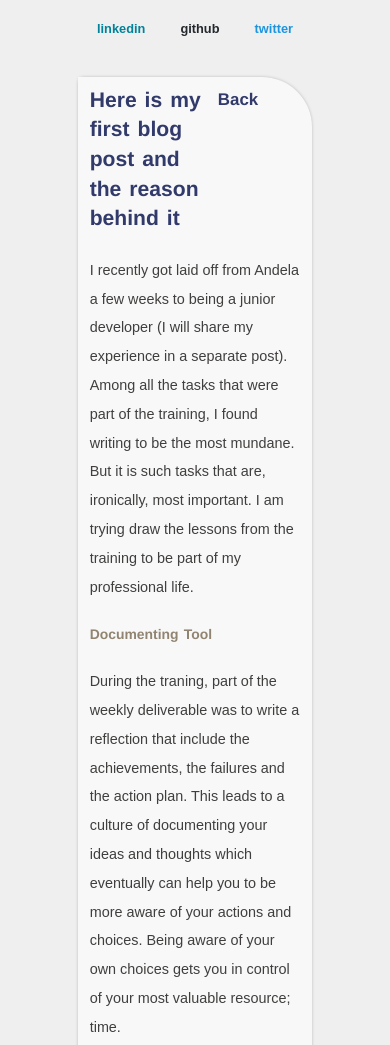
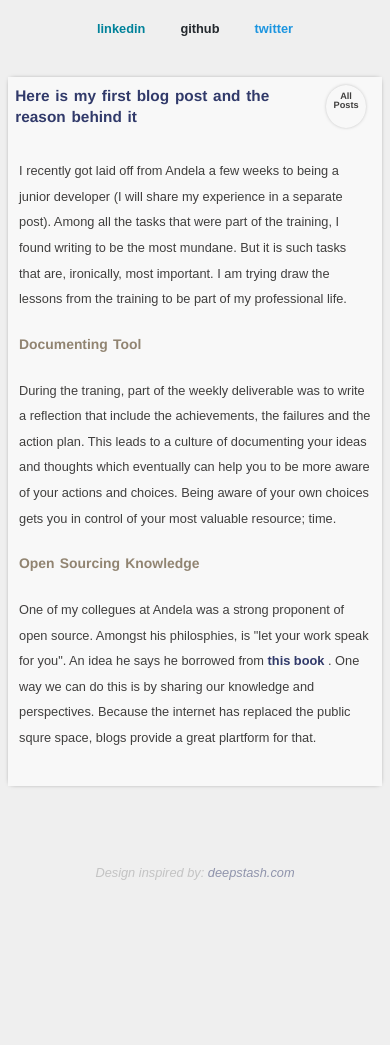
Before and after one commit to willeswa/willies.com, a Gatsby site: page /first-blog/ in a window 390 px wide. Shown: the top 1045 px of the page. After the commit the page ends 882 px from the top, so only its background shows below. Built offline with nearby package versions, Linux system fonts and the light colour scheme; Gatsby itself is replaced by a stand-in of ours; some packages are replaced by stand-ins of ours.

Commit message:
fix blog post ui on mobile && add back button on post

```diff
--- a/src/components/layout.module.css
+++ b/src/components/layout.module.css
@@ -4,7 +4,7 @@
   padding: 10px 20px;
 }
 
-*{
+* {
   box-sizing: border-box;
 }
 
@@ -28,7 +28,6 @@ header {
   color: #313a6a;
   font-weight: bold;
 }
-
 
 .cards {
   column-count: 2;
@@ -83,13 +82,13 @@ header {
   font-weight: normal;
 }
 
-.cardsHolder p{
+.cardsHolder p {
   color: #4e69b9;
   padding: 30px;
 }
 
 .button {
-  padding: 5px 10px;
+  padding: 10px 10px;
   font-size: 0.8em;
   margin-left: 86%;
   cursor: pointer;
@@ -108,40 +107,61 @@ header {
 .blogPost {
   width: 60%;
   margin: 0 auto;
-  padding: 2% 3%;
+  padding: 0 0 3% 0;
   margin-top: 5%;
-  font-size: 0.9em;
-  background-color: #F8F8F8;
-  border-radius: 0 50px 0 50px;
+  font-size: 0.8em;
+  background-color: #f8f8f8;
   -webkit-box-shadow: 0px 0px 5px -3px rgba(0, 0, 0, 1);
   -moz-box-shadow: 0px 0px 5px -3px rgba(0, 0, 0, 1);
   box-shadow: 0px 0px 5px -3px rgba(0, 0, 0, 1);
 }
 
 .blogPost p {
-  color: #403F3E;
+  color: #403f3e;
   font-weight: 500;
   line-height: 2em;
+  padding: 0 3%;
 }
 
 .blogPost h3 {
-  width: 80%;
   display: flex;
+  position: sticky;
+  margin-top: 2%;
+  top: 0;
+  font-size: 1.8em;
+  background: #f8f8f8;
 }
 
 .postTitle {
-  width: 96%;
+  float: left;
+  padding: 2%;
+  width: 80%;
 }
 
+.backPost {
+  float: right;
+  padding: 2%;
+  font-size: 0.68em;
+  border-radius: 100%;
+  margin: 2%;
+  margin-left: 5%;
+  line-height: 1em;
+  text-align: center;
+  font-size: 0.6em;
+  -webkit-box-shadow: 0px 0px 5px -3px rgba(0, 0, 0, 1);
+  -moz-box-shadow: 0px 0px 5px -3px rgba(0, 0, 0, 1);
+  box-shadow: 0px 0px 5px -3px rgba(0, 0, 0, 1);
 
-.backPost {
-  font-size: 0.8em;
-  text-align: right;
-  margin-left: 3%;
+}
+
+.backPost span {
+  color: #403f3e;
+  vertical-align: middle;
 }
 
 .blogPost h5 {
   color: #918471;
+  padding: 0 3%;
 }
 
 footer {
@@ -205,4 +225,14 @@ footer p {
     padding: 0;
     margin-top: 20%;
   }
+
+  .blogPost {
+    width: 96%;
+    font-size: 0.8em;
+  }
+
+  .blogPost h3 {
+    font-size: 1.2em;
+    padding: 0;
+  }
 }
--- a/src/templates/blog-post.js
+++ b/src/templates/blog-post.js
@@ -1,14 +1,22 @@
-import React from 'react'
-import Layout from '../components/Layout'
-import layout from '../components/layout.module.css'
-import {graphql} from 'gatsby'
+import React from "react"
+import Layout from "../components/Layout"
+import layout from "../components/layout.module.css"
+import { graphql } from "gatsby"
 
-export default ({data}) => {
+export default ({ data }) => {
   const post = data.markdownRemark
   return (
     <Layout>
       <div className={layout.blogPost}>
-            <h3> <span className={layout.postTitle}>{post.frontmatter.title}</span> <span className={layout.backPost}>Back</span></h3>
+        <h3>
+          {" "}
+          <span className={layout.postTitle}>
+            {post.frontmatter.title}
+          </span>{" "}
+          <a href="/blogs/" className={layout.backPost}>
+            <span>All <br/> Posts</span>
+          </a>
+        </h3>
         <div dangerouslySetInnerHTML={{ __html: post.html }} />
       </div>
     </Layout>
@@ -16,11 +24,12 @@ export default ({data}) => {
 }
 
 export const query = graphql`
-query($slug: String!){
-    markdownRemark(fields: {slug: {eq: $slug}}){
+  query($slug: String!) {
+    markdownRemark(fields: { slug: { eq: $slug } }) {
       html
-        frontmatter{
+      frontmatter {
         title
       }
     }
-}`
+  }
+`
```
Also changed, not shown: src/pages/blogs.js (+6 -3 lines), src/images/back.png (added). Lines whose indentation alone changed are shown as unchanged.
